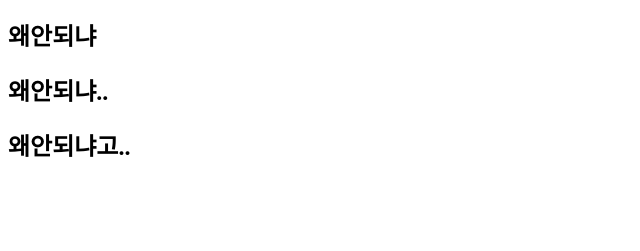
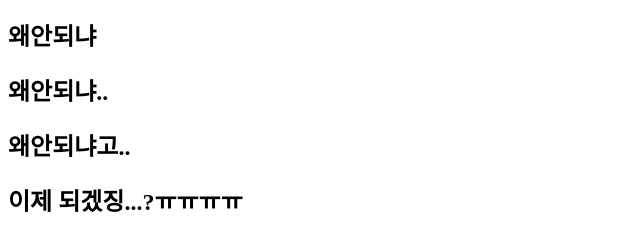
Before and after one commit to AmberGG/gitTest, a plain HTML site: page WebContent/index.html in a window 1280 px wide. Shown: the part 127-378 px from the top of the page, without its empty margins (0-640 px from the left). Drawn offline with Linux system fonts and the light colour scheme.

Commit message:
add final

```diff
--- a/WebContent/index.html
+++ b/WebContent/index.html
@@ -11,5 +11,6 @@
 <h2>왜안되냐</h2>
 <h2>왜안되냐..</h2>
 <h2>왜안되냐고..</h2>
+<h2>이제 되겠징...?ㅠㅠㅠㅠ</h2>
 </body>
 </html>
```
